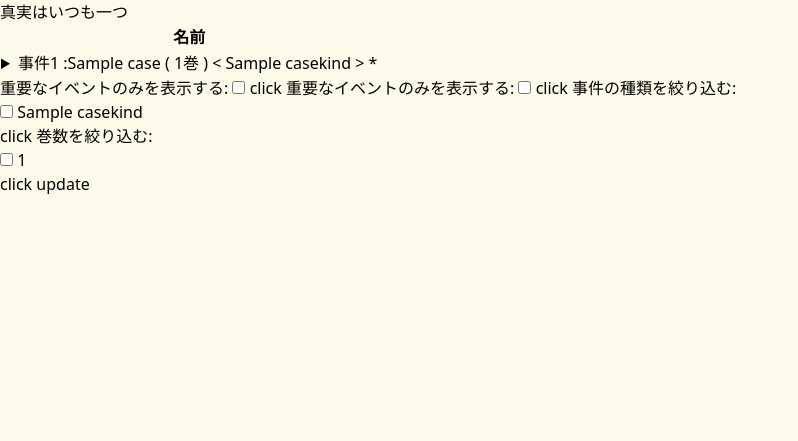
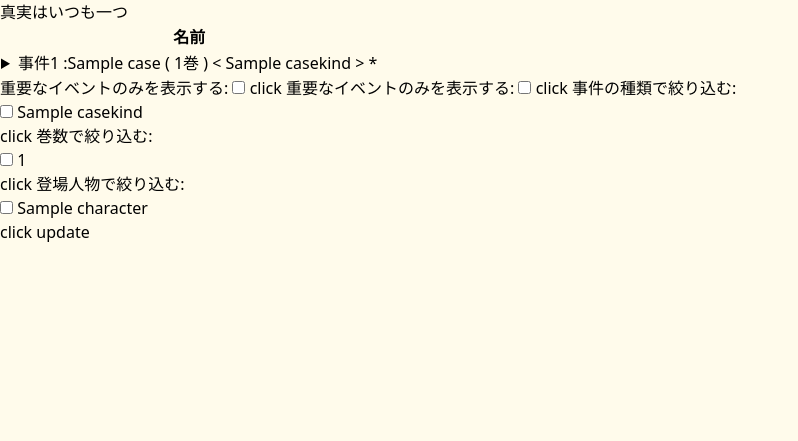
Before and after one commit to ASAP-BYAF/django, a Django app: page /conan_db/case_list/ in a window 1280 px wide. Shown: the top 441 px of the page, without its empty margins (0-798 px from the left). Run offline with Django 4.2, Linux system fonts and the light colour scheme; tables that the repository leaves empty hold one stand-in row (values such as "Sample post"); style sheets or scripts are compiled from the project's sources.

Commit message:
case_list.html において登場人物による絞り込みができるようになりました。

```diff
--- a/conan_db_app/forms.py
+++ b/conan_db_app/forms.py
@@ -1,5 +1,5 @@
 from django import forms
-from .models import Question, CaseKind, Volume
+from .models import Question, CaseKind, Volume, Character
 
 class QuestionForm(forms.ModelForm):
     class Meta:
@@ -32,9 +32,14 @@ class WithEventForm2(forms.Form):
 class CaseKindForm(forms.Form):
     CASE_KIND = [(i_kind.name, i_kind.name) for i_kind in CaseKind.objects.all()]
     case_kind = forms.MultipleChoiceField(choices=CASE_KIND, required=False,\
-        widget=forms.CheckboxSelectMultiple(), label='事件の種類を絞り込む')
+        widget=forms.CheckboxSelectMultiple(), label='事件の種類で絞り込む')
 
 class VolumeForm(forms.Form):
     VOL_LIST = [(i_vol.number, i_vol.number) for i_vol in Volume.objects.all()]
     volume = forms.MultipleChoiceField(choices=VOL_LIST, required=False,\
-        widget=forms.CheckboxSelectMultiple(), label='巻数を絞り込む')
+        widget=forms.CheckboxSelectMultiple(), label='巻数で絞り込む')
+
+class CharaForm(forms.Form):
+    CHARA_LIST = [(i_chara.name, i_chara.name) for i_chara in Character.objects.all()]
+    character = forms.MultipleChoiceField(choices=CHARA_LIST, required=False,\
+        widget=forms.CheckboxSelectMultiple(), label='登場人物で絞り込む')
--- a/conan_db_app/views.py
+++ b/conan_db_app/views.py
@@ -3,7 +3,7 @@ from django.views.generic import TemplateView, ListView, DetailView, CreateView
 from django.views.generic.edit import FormMixin
 from .models import Character, Chapter, Question, Affiliation, Case
 from .forms import QuestionForm, RefineQuestionForm, WithEventForm,\
-     WithEventForm2, CaseKindForm, VolumeForm
+     WithEventForm2, CaseKindForm, VolumeForm, CharaForm
 from django.core.paginator import Paginator
 from django.urls import reverse_lazy
 from django.contrib import messages  # メッセージフレームワーク
@@ -61,8 +61,19 @@ class CaseListView(ListView, FormMixin):
             tmp = set()
             for i_case in Case.objects.all():
                 vol_list_i_case = { i_chapter.volume.number for i_chapter in i_case.chapter_set.all()}
-                print(vol_list_i_case)
                 if all([ int(j_vol) in vol_list_i_case for j_vol in vol_list]):
+                    tmp.add(i_case.number)
+            refined_case_number_list.append(tmp)
+
+        # 登場人物による絞り込みがあれば当てはまる事件の番号の集合を
+        # 集合のリスト refined_case_number_list に登録
+        if chara_list := self.request.POST.getlist('character'):
+            tmp = set()
+            for i_case in Case.objects.all():
+                # chara_list_i_case = { i_chapter.character_set.name for i_chapter in i_case.chapter_set.all()}
+                chara_list_i_case = { i_chara.name for i_chapter in i_case.chapter_set.all()\
+                     for i_chara in i_chapter.character_set.all()}
+                if all([ j_chara in chara_list_i_case for j_chara in chara_list]):
                     tmp.add(i_case.number)
             refined_case_number_list.append(tmp)
 
@@ -83,7 +94,8 @@ class CaseListView(ListView, FormMixin):
         form_list = {
             'form2': WithEventForm2(**self.get_form_kwargs()),
             'form3': CaseKindForm(**self.get_form_kwargs()),
-            'form4': VolumeForm(**self.get_form_kwargs())
+            'form4': VolumeForm(**self.get_form_kwargs()),
+            'form5': CharaForm(**self.get_form_kwargs())
         }
         kwargs.update(form_list)
         return super().get_context_data(**kwargs)
--- a/templates/conan_db_app/case_list.html
+++ b/templates/conan_db_app/case_list.html
@@ -74,6 +74,8 @@
         <input type="submit" value="click">
         {{ form4 }}
         <input type="submit" value="click">
+        {{ form5 }}
+        <input type="submit" value="click">
         <button class="btn">
             update</button>
     </form>
```
